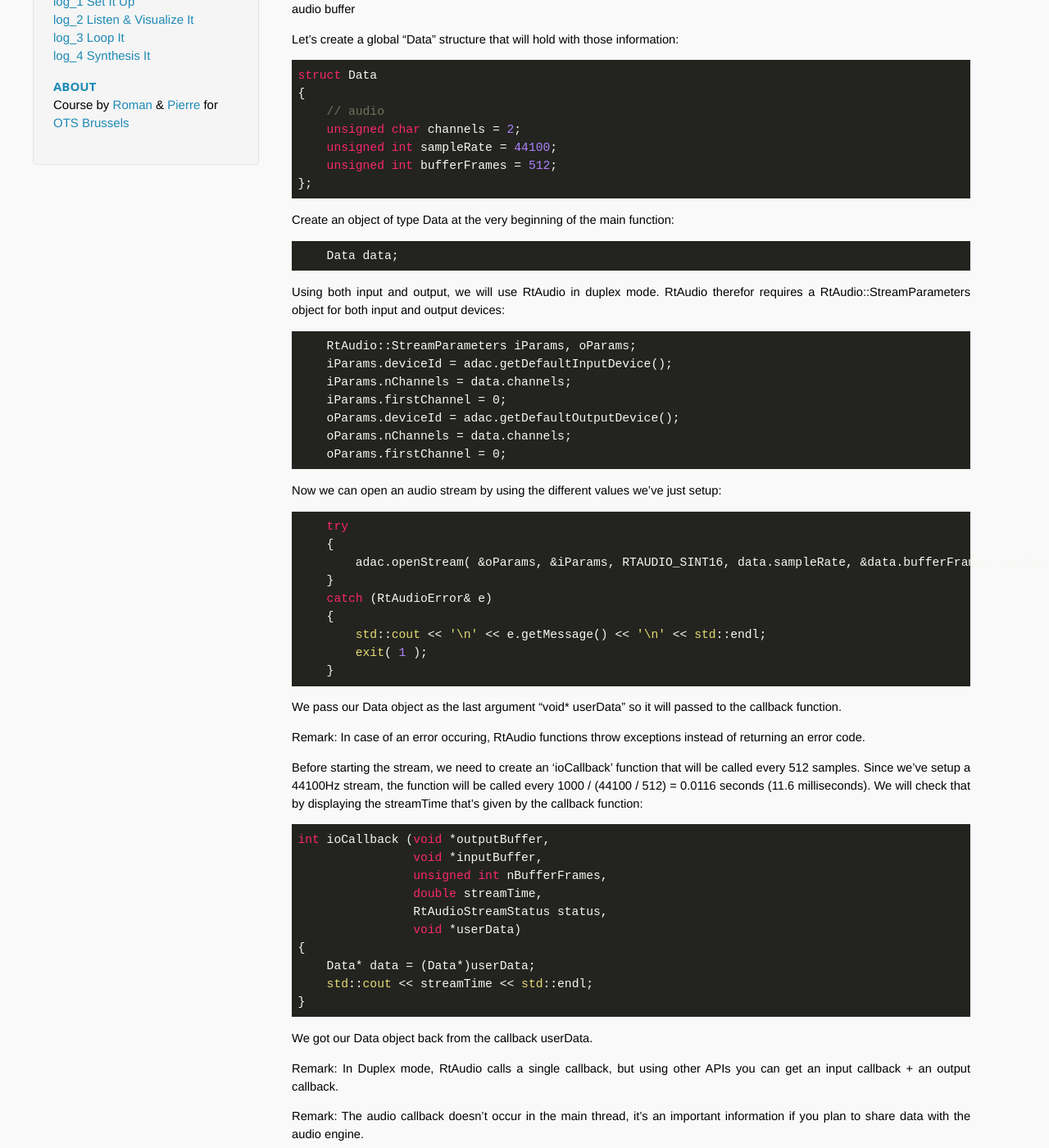
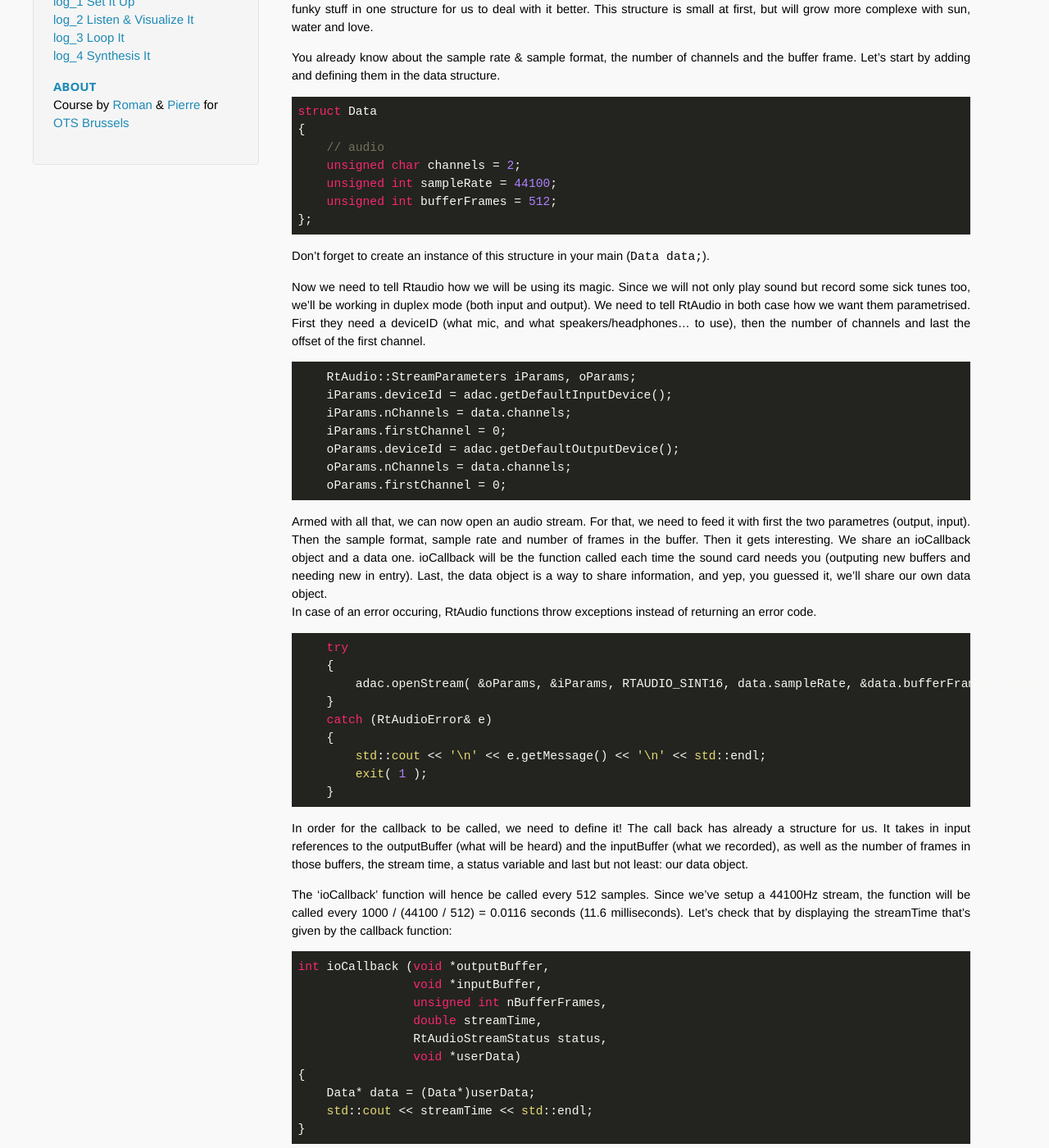
Before and after one commit to OpenTechSchool-Brussels/blast-it, a Jekyll site: the page built from monitoring.markdown, in a window 1280 px wide and 1400 px high, scrolled down 277 px. Shown: the whole window at 82% size. Built offline with Jekyll 4.4.1, drawn with Linux system fonts in a browser that asks for light colours; Markdown is read by kramdown in place of the engine named in the settings; some of the changed text lies outside the part shown.

Commit message:
listen...

````diff
--- a/monitoring.markdown
+++ b/monitoring.markdown
@@ -6,12 +6,9 @@
 
 ##Audio Stream##
 
-For this workshop we’ll configure the audio system like this:
-frequency: 44100 Hz
-2 channels (stereo) interleaved
-512 samples audio buffer
+So ... back to coding. As you saw, there are many configurations that defines the way we handle the sound. We'll put all this funky stuff in one structure for us to deal with it better. This structure is small at first, but will grow more complexe with sun, water and love.
 
-Let’s create a global "Data" structure that will hold with those information:
+You already know about the sample rate & sample format, the number of channels and the buffer frame. Let's start by adding and defining them in the data structure.
 
 ```java
 struct Data
@@ -23,14 +20,9 @@
 };
 ```
 
-Create an object of type Data at the very beginning of the main function:
+Don't forget to create an instance of this structure in your main (`Data data;`).
 
-```java
-    Data data;
-```
-
-Using both input and output, we will use RtAudio in duplex mode.
-RtAudio therefor requires a RtAudio::StreamParameters object for both input and output devices:
+Now we need to tell Rtaudio how we will be using its magic. Since we will not only play sound but record some sick tunes too, we'll be working in duplex mode (both input and output). We need to tell RtAudio in both case how we want them parametrised. First they need a deviceID (what mic, and what speakers/headphones... to use), then the number of channels and last the offset of the first channel.
 
 ```java
 	RtAudio::StreamParameters iParams, oParams;
@@ -42,7 +34,8 @@
 	oParams.firstChannel = 0;
 ```
 
-Now we can open an audio stream by using the different values we've just setup:
+Armed with all that, we can now open an audio stream. For that, we need to feed it with first the two parametres (output, input). Then the sample format, sample rate and number of frames in the buffer. Then it gets interesting. We share an ioCallback object and a data one. ioCallback will be the function called each time the sound card needs you (outputing new buffers and needing new in entry). Last, the data object is a way to share information, and yep, you guessed it, we'll share our own data object.
+In case of an error occuring, RtAudio functions throw exceptions instead of returning an error code.
 
 ```java
 	try
@@ -56,15 +49,9 @@
 	}
 ```
 
-We pass our Data object as the last argument "void* userData" so it will passed to the callback function.
+In order for the callback to be called, we need to define it! The call back has already a structure for us. It takes in input references to the outputBuffer (what will be heard) and the inputBuffer (what we recorded), as well as the number of frames in those buffers, the stream time, a status variable and last but not least: our data object.
 
-Remark:
-In case of an error occuring, RtAudio functions throw exceptions instead of returning an error code.
-
-Before starting the stream, we need to create an 'ioCallback' function that will be called every 512 samples.
-Since we've setup a 44100Hz stream, the function will be called every 1000 / (44100 / 512) = 0.0116 seconds (11.6 milliseconds).
-We will check that by displaying the streamTime that's given by the callback function:
-
+The 'ioCallback' function will hence be called every 512 samples. Since we've setup a 44100Hz stream, the function will be called every 1000 / (44100 / 512) = 0.0116 seconds (11.6 milliseconds). Let's check that by displaying the streamTime that's given by the callback function:
 
 ```
 int ioCallback (void *outputBuffer,
@@ -79,13 +66,11 @@
 }
 ```
 
-We got our Data object back from the callback userData.
-
 Remark:
 In Duplex mode, RtAudio calls a single callback, but using other APIs you can get an input callback + an output callback.
 
 Remark:
-The audio callback doesn’t occur in the main thread, it’s an important information if you plan to share data with the audio engine.
+The audio callback occures in a thread of its own (in order to run in parallel). This is important to keep in mind if you plan to share data with the audio engine.
 
 Now that everything's in place, it's time to test that out by starting our audio stream and get our callback function called:
 
@@ -102,8 +87,9 @@
 
 ##Monitoring##
 
-Ok! So, it's nice, we have our audio system running but we don't hear anything yet do we?
-With an extra line in the callback function we can actually hear us singing through our headphones.
+Ok! So, it's nice, we have our audio system running but we don't hear anything yet do we? Let's make a monitoring system in which we will hear back in our headphones what the mic is recording. For that, we just need to take all the data in the inputBuffer (the recording) and copy it in the outputBuffer (what we'll hear). There is an simple fonction that allows us to do so: memcpy. First you feed it with where you want to copy, then from where you want to copy, and last the size of what you want to copy.
+
+Through the power of memcpy, and with just an extra line in the callback function we can actually hear us singing through our headphones.
 
 ```java
     memcpy(outputBuffer, inputBuffer, data->bufferFrames * data->channels * sizeof(int));
@@ -115,28 +101,22 @@
 
 Wouldn't it be nice to actually visualize the buffer that comes out?
 
-The we will create a buffer that will hold a frame of audio so we can display it as lines.
-To do so, let's add an display buffer in our Data struct.
-
-```java
-    short* displayBuffer = NULL;
-```
-
-... then initialize it with in the main function:
+For that, let's create a buffer that will hold a frame of audio so we can display it as lines over the screen.
+To do so, let's add a display buffer in our Data struct ` short* displayBuffer = NULL;` and then initialize it within the main function:
 
 ```java
     data.displayBuffer = new short[data.bufferFrames * data.channels];
     memset(data.displayBuffer, 0, data.bufferFrames * data.channels * sizeof(short));
 ```
 
-We need to update the buffer every audio frame, we'll add the following line at the end of the audio callback:
+We then need to update the buffer every audio frame (so in the allback). What we want is just to copy the output buffer to this new display buffer
+We'll add the following line at the end of the audio callback:
 
 ```java
-    if (data->displayBuffer)
-        memcpy(data->displayBuffer, (short*)outputBuffer, data->bufferFrames * data->channels * sizeof(short));
+    memcpy(data->displayBuffer, (short*)outputBuffer, data->bufferFrames * data->channels * sizeof(short));
 ```
 
-Finally we'll put the actual drawing code at the end of the main loop.
+Finally we'll put the actual drawing code at the end of the main loop. We don't care much much about that part. We just scale the values so that it takes our whole screen, then put them as a chain in a VertexArry object, and then we tell the window created by SFML to draw them. The points we add that creates the lines has the value of the signal over the y axis over time as the x axis. If you're curious, ask us, but this is not the main point of the workshop (and yes, this is the last time you can copy paste :p).
 
 ```java
         sf::VertexArray lines(sf::LinesStrip, data.bufferFrames);
@@ -154,4 +134,4 @@
         window.display();
 ```
 
-We basically draw a series of lines joining the samples of the audio buffer continuously, the values being centered along the horizontal axis of the window.
+How cool is that?
--- a/setting-up.markdown
+++ b/setting-up.markdown
@@ -108,7 +108,7 @@
 
 Alas, computers understand signals, but not analogue ones. They are cold hearted machines (as much as your next human) that only process discreet values. For that they need to convert this analogue signal to a digital one. Once done, it can read, record & manipulate it. When it needs to output it (headphones, speakers...) it then converts the digital back to analogue. Instead of having a smooth curve for the signal, we'll have some very dense histograms (discrete values). But how discrete do we want them?
 
-You can imagine that the denser the histogram, the closer it is to the curve. The frequency of sampling this curve is called the sample rate (a classic is 44100Hz) and is one of the two parameters that defines the quality of a sample, how true it is to its analogue older brother. This sampling deals with time and frequency. If you remember well, our variable defining the analogue signal was also defined by another parameter: the amplitude. In this case too, we can have a more or less precise definition of the amplitude given by the sample size (ex: 8, 16 or 24 bit). You will get to use and play with both parameters along the line.
+You can imagine that the denser the histogram, the closer it is to the curve. The frequency of sampling this curve is called the sample rate (a classic is 44100Hz) and is one of the two parameters that defines the quality of a sample, how true it is to its analogue older brother. This sampling deals with time and frequency. If you remember well, our variable defining the analogue signal was also defined by another parameter: the amplitude. In this case too, we can have a more or less precise definition of the amplitude given by the sample format (ex: 8, 16 or 24 bit). You will get to use and play with both parameters along the line.
 
 Last, we have two ears. So we don't listen in a monophonic way, we actually can locate where sound is coming from. This is why computers often don't output to one speaker, but to multiple ones (from mono to stereo, or even 5.1). This number of outputs is called the number of channel (in stereo, 2);
 
````
